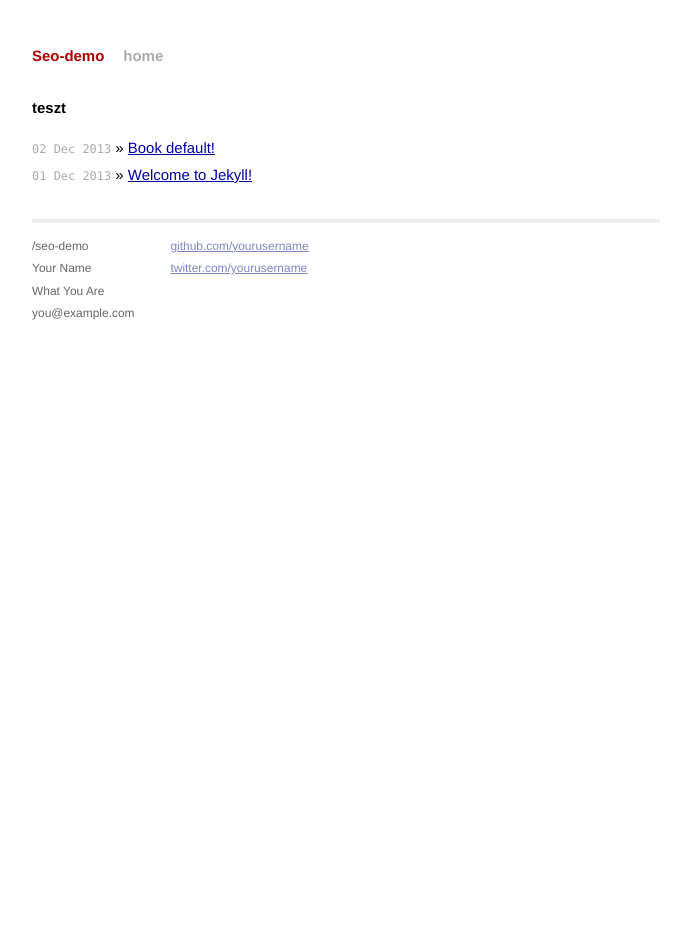
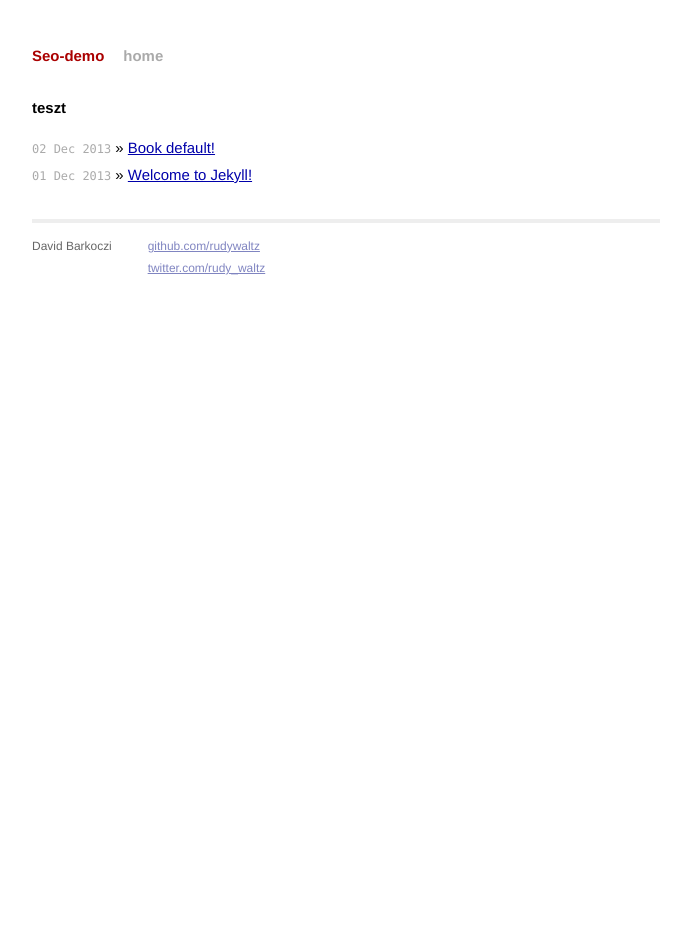
Before and after one commit to rudywaltz/seo-demo, a Jekyll site: the page built from index.html, in a window 1280 px wide. Shown: the whole page, without its empty margins (294-985 px from the left). Built offline with Jekyll 4.4.1, drawn with Linux system fonts in a browser that asks for light colours; Markdown is read by kramdown in place of the engine named in the settings.

```diff
--- a/_layouts/default.html
+++ b/_layouts/default.html
@@ -17,8 +17,8 @@
 
         <div class="site">
           <div class="header">
-            <h1 class="title"><a href="/">{{ site.name }}</a></h1>
-            <a class="extra" href="/">home</a>
+            <h1 class="title"><a href="{{ site.baseurl }}">{{ site.name }}</a></h1>
+            <a class="extra" href="{{ site.baseurl }}">home</a>
           </div>
 
           {{ content }}
@@ -26,18 +26,13 @@
           <div class="footer">
             <div class="contact">
               <p>
-              {{ site.baseurl }} <br>
-              {{ site.url }}
-
-                Your Name<br />
-                What You Are<br />
-                you@example.com
+              David Barkoczi
               </p>
             </div>
             <div class="contact">
               <p>
-                <a href="https://github.com/yourusername">github.com/yourusername</a><br />
-                <a href="https://twitter.com/yourusername">twitter.com/yourusername</a><br />
+                <a href="https://github.com/rudywaltz">github.com/rudywaltz</a><br />
+                <a href="https://twitter.com/rudy_waltz">twitter.com/rudy_waltz</a><br />
               </p>
             </div>
           </div>
```
Also changed, not shown: _posts/2013-12-01-book-default.markdown (+52 -1 lines).
